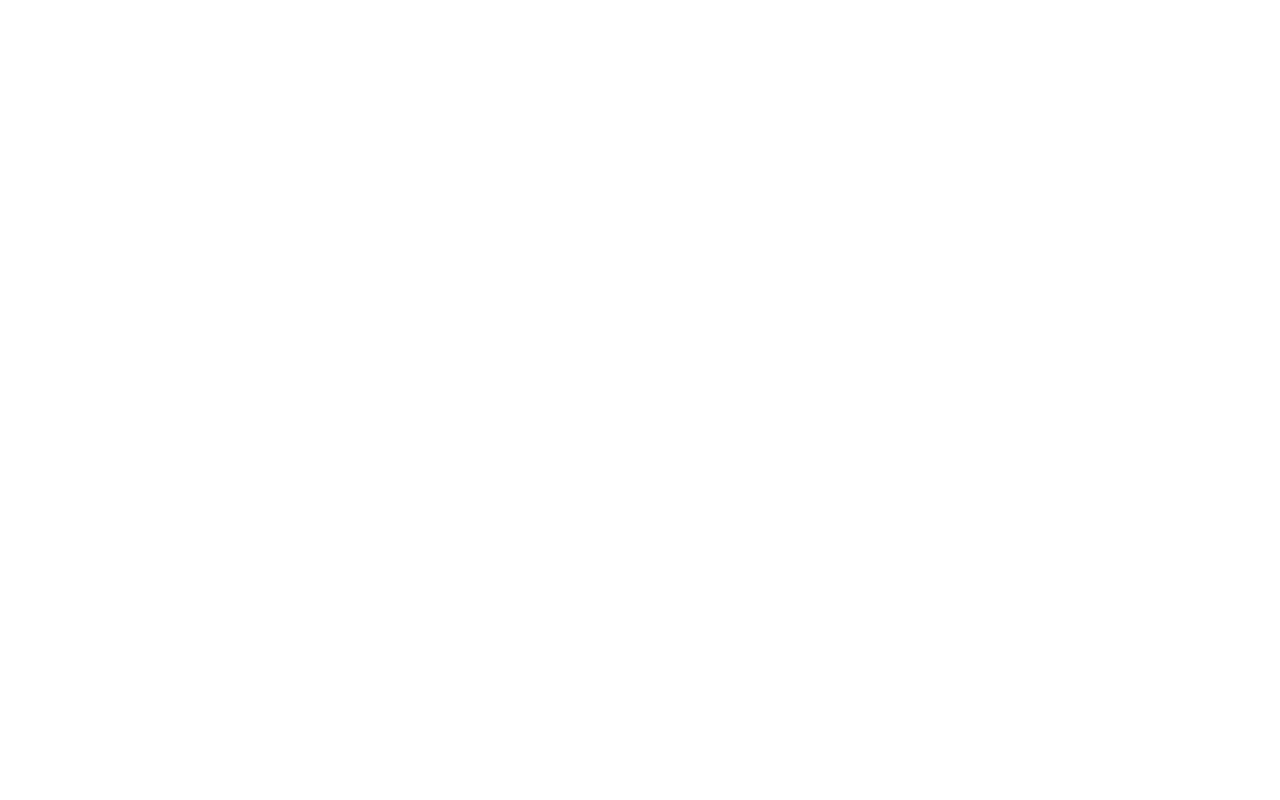
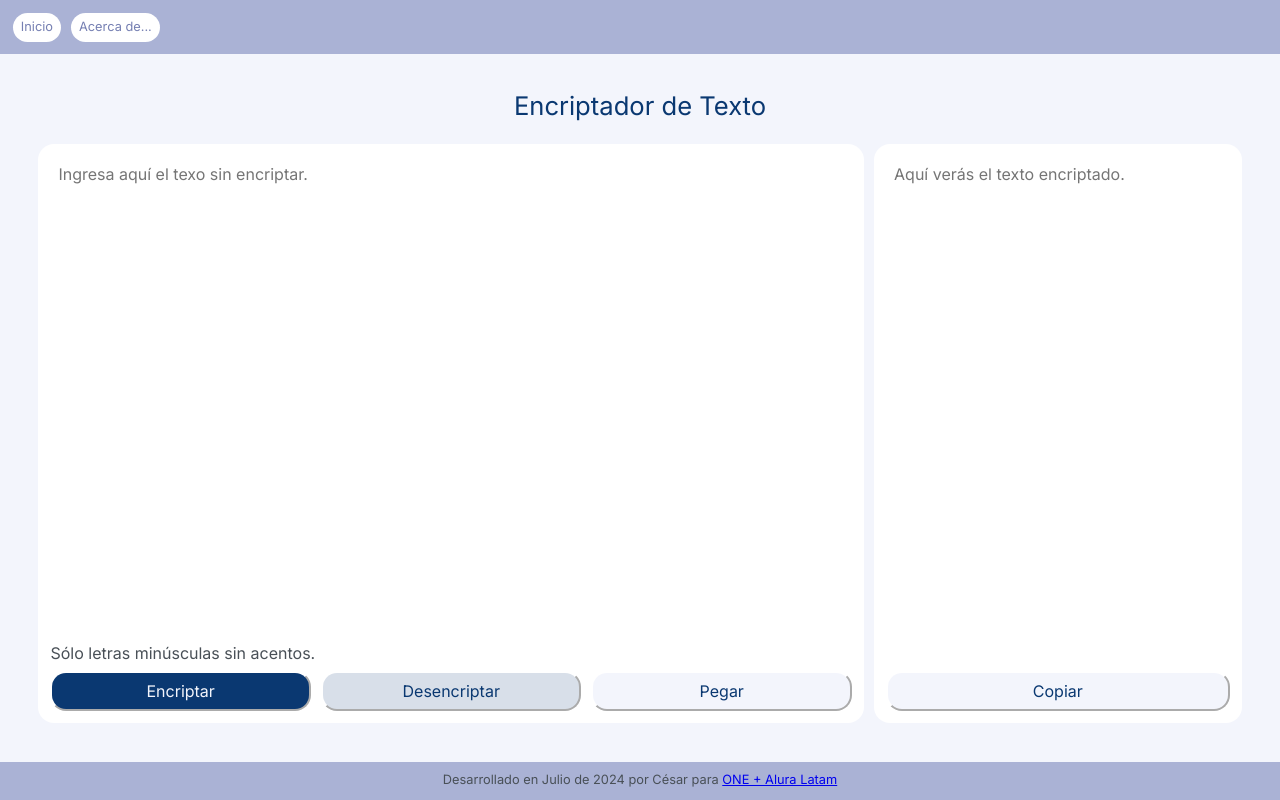
Before and after one commit to cesargh/encriptador-de-texto, a plain HTML site: page index.html in a window 1280 px wide. Drawn offline with Linux system fonts and the light colour scheme.

Commit message:
Maqueta inicial

```diff
--- a/app.js
+++ b/app.js
@@ -0,0 +1,27 @@
+/*
+
+https://github.com/cesargh/encriptador-de-texto
+v1.0 | 2024-07-01
+License: None (Public Domain)
+
+*/
+
+function onclickButtonEncrypt() {
+    // TO-DO: Procedimiento para Encriptar
+    alert('Encriptar');
+}
+
+function onclickButtonDecrypt() {
+    // TO-DO: Procedimiento para Desencriptar
+    alert('Desencriptar');
+}
+
+function onclickButtonPaste() {
+    // TO-DO: Procedimiento para Pegar
+    alert('Pegar');
+}
+
+function onclickButtonCopy() {
+    // TO-DO: Procedimiento para Copiar
+    alert('Copiar');
+}
--- a/index.html
+++ b/index.html
@@ -1,3 +1,11 @@
+<!--
+
+https://github.com/cesargh/encriptador-de-texto
+v1.0 | 2024-07-01
+License: None (Public Domain)
+
+-->
+
 <!DOCTYPE html>
 <html lang="es">
 <head>
@@ -8,6 +16,36 @@
     <title>Encriptador de Texto</title>
 </head>
 <body>
-    <script type="text/javascript" src="app.js"></script>
+    <header class="body__header">
+        <nav class="header__nav">
+            <a class="header__nav__anchor" href="index.html">Inicio</a>
+            <a class="header__nav__anchor" href="about.html">Acerca de...</a>
+        </nav>
+    </header>
+    <main class="body__main">
+        <h1 class="main__title">Encriptador de Texto</h1>
+        <div class="main__div">
+            <section class="div__section div__section__input">
+                <textarea id="textareaInput" class="textarea__default" placeholder="Ingresa aquí el texo sin encriptar."></textarea>
+                <p id="paragraphStatusInput">Sólo letras minúsculas sin acentos.</p>
+                <div class="section__buttons">
+                    <button id="buttonEncrypt" type="button" class="button__default button__encrypt" onclick="onclickButtonEncrypt();">Encriptar</button>
+                    <button id="buttonDecrypt" type="button" class="button__default button__decrypt" onclick="onclickButtonDecrypt();">Desencriptar</button>
+                    <button id="buttonPaste" type="button" class="button__default" onclick="onclickButtonPaste();">Pegar</button>
+                </div>
+            </section>
+            <section class="div__section div__section__output">
+                <textarea id="textareaOutput" class="textarea__default" placeholder="Aquí verás el texto encriptado." readonly></textarea>
+                <p id="paragraphStatusOutput">&nbsp;</p>
+                <div class="section__buttons">
+                    <button id="buttonCopy" type="button" class="button__default" onclick="onclickButtonCopy();">Copiar</button>
+                </div>
+            </section>
+        </div>
+    </main>
+    <footer class="body__footer">
+        <p>Desarrollado en Julio de 2024 por César para <a class="footer__anchor" target="_blank" rel="external" href="https://app.aluracursos.com/form-one/registro/latam-general">ONE + Alura Latam</a></p>
+    </footer>
+    <script type="text/javascript" src="app.js" defer></script>
 </body>
 </html>
--- a/styles/responsive.css
+++ b/styles/responsive.css
@@ -0,0 +1,231 @@
+/*
+
+https://github.com/cesargh/encriptador-de-texto
+v1.0 | 2024-07-01
+License: None (Public Domain)
+
+*/
+
+@import url('https://fonts.googleapis.com/css2?family=Inter:wght@100..900&display=swap');
+
+:root {
+    --box-gap: 0.625rem;
+    --box-padding: 0.5rem;
+    --box-radius: 1rem;
+    --color-button-border: white;
+    --color-button-decrypt: #D8DFE9;
+    --color-button-default: #F3F5FC;
+    --color-button-encrypt: #0A3871;
+    --color-canvas: #F3F5FC;
+    --color-footer: #AAB2D5;
+    --color-header: #AAB2D5;
+    --color-menu-default: white;
+    --color-menu-highlighted: #757FB2;
+    --color-panel: white;
+    --color-text-default: #495057;
+    --color-text-highlighted: #0A3871;
+    --color-text-strong: #343440;
+    --font-default: 'Inter', sans-serif;
+    --font-size-large: 1.6rem;
+    --font-size-medium: 1rem;
+    --font-size-small: 0.8rem;
+ }
+
+* {
+    font-family: var(--font-default);
+    font-size: var(--font-size-medium);
+}
+
+body {
+    background-color: var(--color-canvas);
+    color: var(--color-text-default);
+    display: flex;
+    flex-direction: column;
+    font-family: var(--font-default);
+    font-size: var(--font-size-medium);
+    justify-content: space-between;
+    min-height: 100vh;
+    min-width: 100vw;
+}
+
+.body__header {
+    background-color: var(--color-header);
+    display: flex;
+    flex-grow: 0;
+    font-size: var(--font-size-small);
+    padding: 1%;
+}
+
+.header__nav {
+    display: flex;
+    gap: var(--box-gap);
+}
+
+.header__nav__anchor {
+    background-color: var(--color-menu-default);
+    border-radius: var(--box-radius);
+    border-style: none;
+    box-sizing: border-box;
+    color: var(--color-menu-highlighted);
+    flex-grow: 0;
+    padding: var(--box-padding);
+    text-decoration: none;
+}
+
+.header__nav__anchor:hover {
+    background-color: var(--color-menu-highlighted);
+    color: var(--color-menu-default);
+}
+
+.body__main {
+    display: flex;
+    flex-direction: column;
+    flex-grow: 1;
+    justify-content: center;
+}
+
+.main__title {
+    color: var(--color-text-highlighted);
+    flex-grow: 0;
+    font-size: var(--font-size-large);
+    margin: 2% 2% 0% 2%;
+    padding: 1%;
+    text-align: center;
+}
+
+.main__div {
+    display: flex;
+    flex-grow: 1;
+    gap: var(--box-gap);
+    justify-content: center;
+    margin: 0% 2% 2% 2%;
+    padding: 1%;
+}
+
+.div__section {
+    background-color: var(--color-panel);
+    border-radius: var(--box-radius);
+    border-style: none;
+    display: flex;
+    flex-direction: column;
+    flex-grow: 1;
+    gap: var(--box-gap);
+    justify-content: space-evenly;
+    padding: 1%;
+}
+
+.div__section__input {
+    width: 70%;
+}
+
+.div__section__output {
+    width: 30%;
+}
+
+.div__section__about {
+    flex-direction: row;
+    justify-content: center;
+    width: 100%;
+}
+
+.section__buttons {
+    display: flex;
+    gap: var(--box-gap);
+    justify-content: space-evenly;
+}
+
+.textarea__default {
+    background-color: var(--color-panel);
+    border-style: none;
+    flex-grow: 1;
+    padding: var(--box-padding);
+    resize: none;
+}
+
+.button__default {
+    background-color: var(--color-button-default);
+    border-color: var(--color-button-border);
+    border-radius: var(--box-radius);
+    box-sizing: border-box;
+    color: var(--color-button-encrypt);
+    flex-grow: 0;
+    padding: var(--box-padding);
+    width: 100%;
+}
+
+.button__decrypt {
+    background-color: var(--color-button-decrypt);
+}
+
+.button__encrypt {
+    background-color: var(--color-button-encrypt);
+    color: var(--color-button-default);
+}
+
+.img__about {
+    align-self: center;
+    border-radius: var(--box-radius);
+    height: 200px;
+    object-fit: contain;
+    padding: var(--box-padding);
+    width: 200px;
+}
+
+.paragraph__about {
+    align-self: center;
+    padding: var(--box-padding);
+    text-align: justify;
+}
+
+.anchor__default {
+    color: var(--color-text-highlighted);
+}
+
+.italic__default {
+    color: var(--color-text-strong);
+    font-style: italic;
+}
+
+.body__footer {
+    background-color: var(--color-footer);
+    display: flex;
+    flex-grow: 0;
+    font-size: var(--font-size-small);
+    justify-content: center;
+    padding: 1%;
+}
+
+@media screen and (orientation: portrait) {
+    .main__div
+     {
+       flex-direction: column;
+    }
+    .div__section__input {
+        width: 100%;
+    }
+    .div__section__output {
+        width: 100%;
+    }
+    .div__section__about {
+        flex-direction: column;
+    }
+}
+
+@media screen and (orientation: portrait) and (max-width: 380px) {
+    .section__buttons {
+        flex-direction: column;
+    }
+}
+
+@media screen and (
+((orientation: portrait) and (max-width: 380px) and (max-height: 760px)) or
+((orientation: landscape) and (max-height: 360px))) {
+    :root {
+        --box-gap: 0.3125rem;
+        --box-padding: 0.25rem;
+        --box-radius: 0.5rem;
+        --font-size-large: 0.8rem;
+        --font-size-medium: 0.5rem;
+        --font-size-small: 0.4rem;
+     }
+}
```
Also changed, not shown: about.html (+50 -0 lines), styles/reset.css (+6 -3 lines), assets/avatar.png (added), 1 other file.
